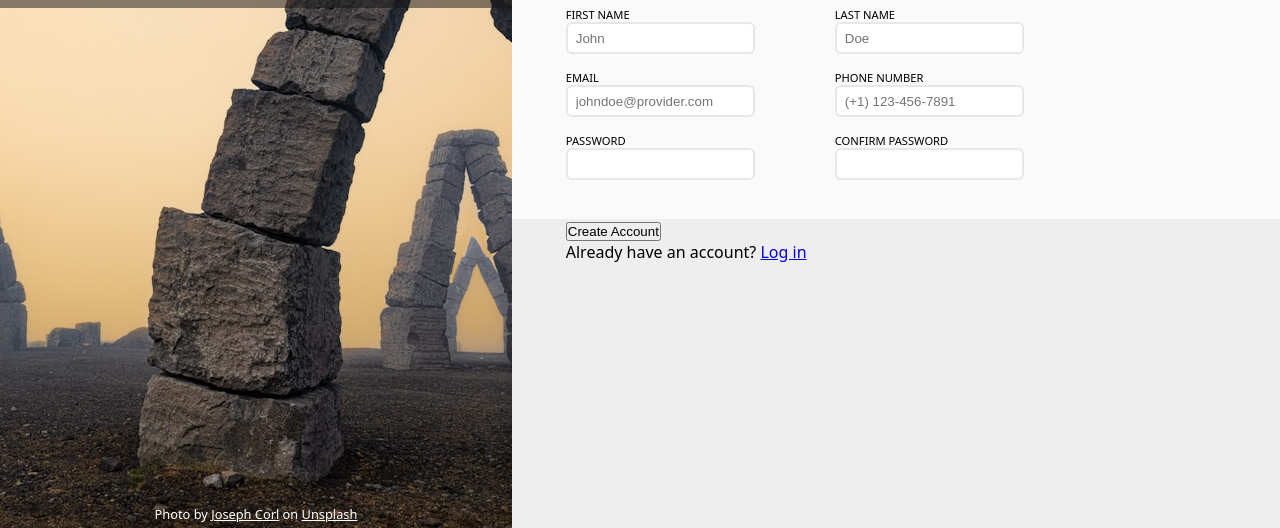
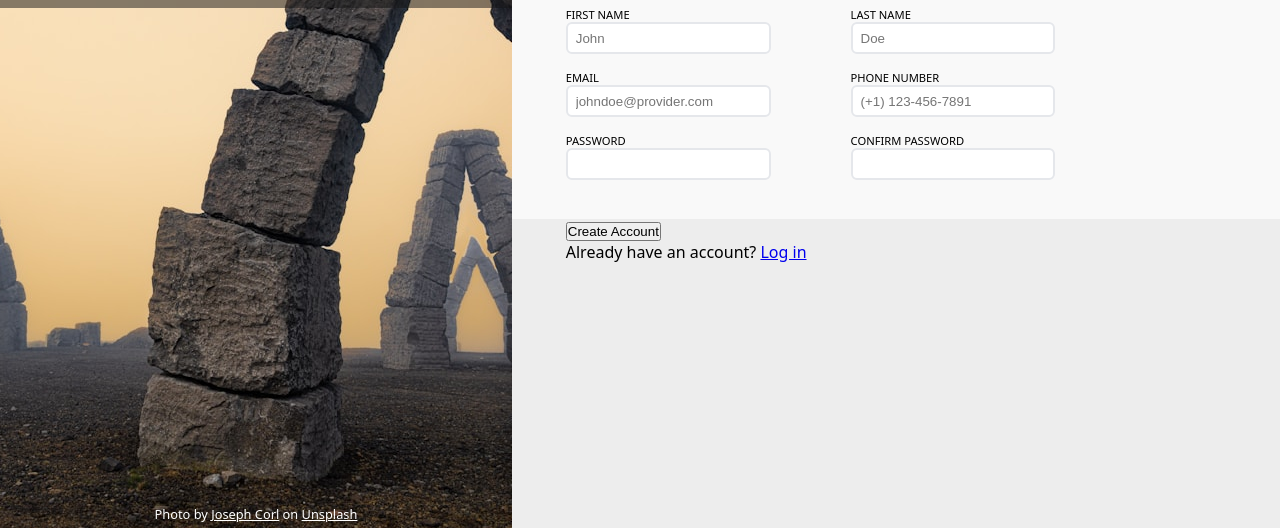
Before and after one commit to ecasetycea/sign-up-form, a plain HTML site: page index.html in a window 1280 px wide. Shown: the part 272-800 px from the top of the page. Drawn offline with Linux system fonts and the light colour scheme.

Commit message:
Fix input size and change bg color

```diff
--- a/styles.css
+++ b/styles.css
@@ -19,8 +19,8 @@
     --invalid-input-border-clr: red;
     --selected-input-border-clr: #44d;
     --logo-background: rgba(20, 20, 20, 0.5);
-    --gray-background: #eee;
-    --gray-form: #fafafa;
+    --gray-background: #ededed;
+    --gray-form: #f9f9f9;
 
     font-family: system-ui, -apple-system, BlinkMacSystemFont, 'Segoe UI', Roboto, Oxygen, Ubuntu, Cantarell, 'Open Sans', 'Helvetica Neue', sans-serif;
     font-size: 16px;
@@ -168,4 +168,9 @@ div.form-inputs > p.password-length {
     top: -0.8rem;
 }
 
+/* Show info when invalid password */
 form:has(div.password input:user-invalid) p.password-length {visibility: visible;}
+
+input {
+    width: clamp(160px, 15rem, 16vw);
+}
```
